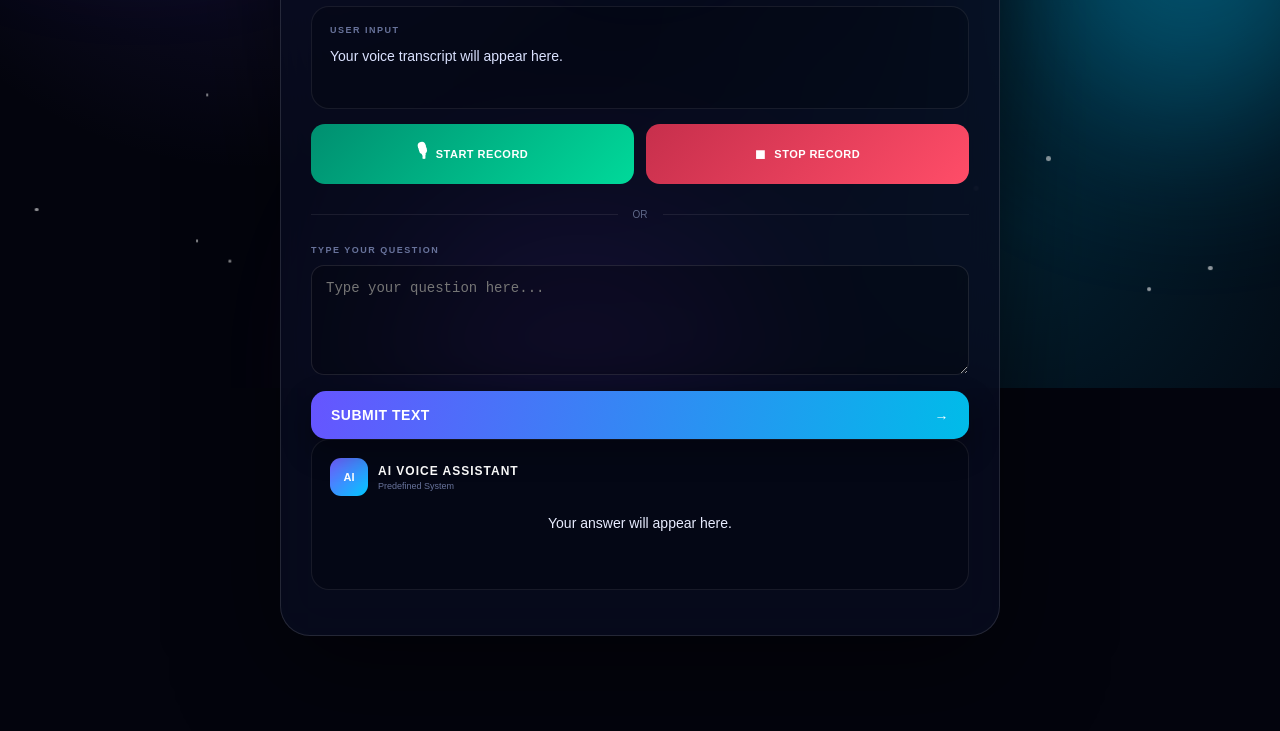
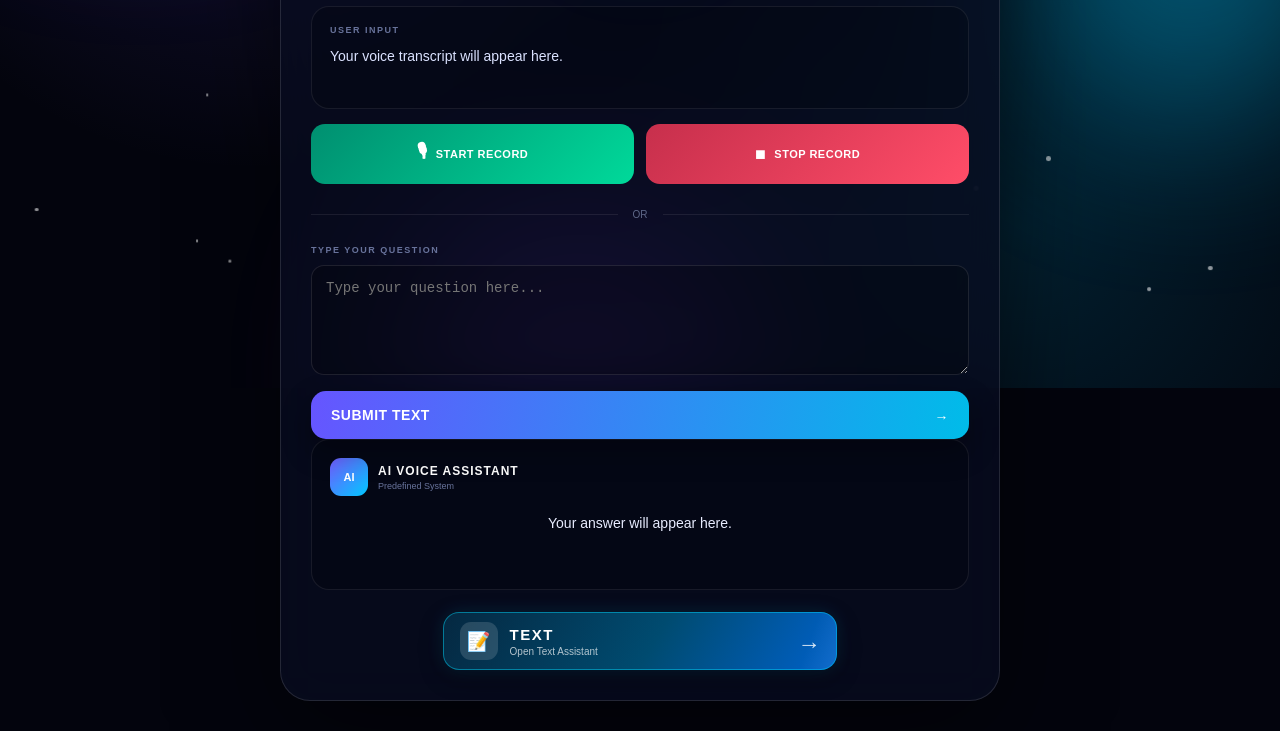
Before and after one commit to na2815772-byte/Bot-2, a plain HTML site: page record.html in a window 1280 px wide. Shown: the part 412-1143 px from the top of the page. Before the commit the page ends 1078 px from the top, so only its background shows below. Drawn offline with Linux system fonts and the light colour scheme; sample sign-in values are in the browser's storage.

Commit message:
Update record.html

```diff
--- a/record.html
+++ b/record.html
@@ -14,17 +14,280 @@
 
 <link rel="stylesheet" href="style.css">
 
+
+<!-- TEXT BUTTON STYLE -->
+
+<style>
+
+.text-page-button {
+
+    width: 60%;
+    max-width: 400px;
+    min-width: 250px;
+
+    height: 58px;
+
+    margin: 22px auto 0;
+
+    padding: 10px 16px;
+
+    display: flex;
+    align-items: center;
+    gap: 12px;
+
+    text-decoration: none;
+    color: #ffffff;
+
+    border: 1px solid rgba(0, 220, 255, 0.45);
+
+    border-radius: 16px;
+
+    background:
+        linear-gradient(
+            120deg,
+            #071a2e,
+            #004b70,
+            #006eff,
+            #6500d4,
+            #071a2e
+        );
+
+    background-size: 300% 300%;
+
+    animation:
+        textButtonColor 6s ease infinite;
+
+    box-shadow:
+        0 7px 24px rgba(0, 0, 0, 0.30),
+        0 0 18px rgba(0, 200, 255, 0.15);
+
+    position: relative;
+
+    overflow: hidden;
+
+    cursor: pointer;
+
+    transition:
+        transform 0.3s ease,
+        box-shadow 0.3s ease,
+        border-color 0.3s ease;
+
+}
+
+
+@keyframes textButtonColor {
+
+    0% {
+        background-position: 0% 50%;
+    }
+
+    50% {
+        background-position: 100% 50%;
+    }
+
+    100% {
+        background-position: 0% 50%;
+    }
+
+}
+
+
+.text-page-button::before {
+
+    content: "";
+
+    position: absolute;
+
+    top: 0;
+    left: -120%;
+
+    width: 70%;
+    height: 100%;
+
+    background:
+        linear-gradient(
+            90deg,
+            transparent,
+            rgba(255,255,255,0.28),
+            transparent
+        );
+
+    transform: skewX(-20deg);
+
+    animation:
+        textButtonShine 4s infinite;
+
+}
+
+
+@keyframes textButtonShine {
+
+    0% {
+        left: -120%;
+    }
+
+    45% {
+        left: 130%;
+    }
+
+    100% {
+        left: 130%;
+    }
+
+}
+
+
+.text-page-button:hover {
+
+    transform: translateY(-3px);
+
+    border-color:
+        rgba(255,255,255,0.80);
+
+    box-shadow:
+        0 10px 30px rgba(0,0,0,0.40),
+        0 0 25px rgba(0,200,255,0.25);
+
+}
+
+
+.text-page-button:active {
+
+    transform: scale(0.97);
+
+}
+
+
+.text-page-icon {
+
+    width: 38px;
+    height: 38px;
+
+    display: flex;
+
+    align-items: center;
+    justify-content: center;
+
+    border-radius: 11px;
+
+    background:
+        rgba(255,255,255,0.14);
+
+    font-size: 19px;
+
+    flex-shrink: 0;
+
+    position: relative;
+
+    z-index: 2;
+
+}
+
+
+.text-page-content {
+
+    display: flex;
+
+    flex-direction: column;
+
+    flex: 1;
+
+    text-align: left;
+
+    position: relative;
+
+    z-index: 2;
+
+}
+
+
+.text-page-content strong {
+
+    font-size: 15px;
+
+    letter-spacing: 1.5px;
+
+}
+
+
+.text-page-content small {
+
+    margin-top: 3px;
+
+    font-size: 10px;
+
+    opacity: 0.70;
+
+}
+
+
+.text-page-arrow {
+
+    font-size: 23px;
+
+    opacity: 0.85;
+
+    position: relative;
+
+    z-index: 2;
+
+    transition:
+        transform 0.3s ease;
+
+}
+
+
+.text-page-button:hover
+.text-page-arrow {
+
+    transform:
+        translateX(6px);
+
+}
+
+
+@media (max-width: 600px) {
+
+    .text-page-button {
+
+        width: 70%;
+
+        min-width: 230px;
+
+        height: 55px;
+
+        padding: 9px 13px;
+
+    }
+
+    .text-page-icon {
+
+        width: 35px;
+        height: 35px;
+
+        font-size: 17px;
+
+    }
+
+}
+
+</style>
+
 </head>
+
 
 <body data-page="record">
 
 <div class="background">
+
     <div class="glow glow-one"></div>
     <div class="glow glow-two"></div>
     <div class="glow glow-three"></div>
+
 </div>
 
 <div id="particles"></div>
+
 
 <!-- Menu Button -->
 
@@ -33,10 +296,13 @@
     id="menuButton"
     aria-label="Open menu"
 >
+
     <span></span>
     <span></span>
     <span></span>
+
 </button>
+
 
 <!-- Menu -->
 
@@ -49,41 +315,66 @@
         </div>
 
         <div>
+
             <strong>Neloy AI</strong>
-                <small>Voice Assistant</small>
+
+            <small>
+                Voice Assistant
+            </small>
+
         </div>
 
     </div>
+
 
     <a
         href="help.html"
         class="menu-item"
     >
+
         <span>❓</span>
-            <span>Help Center</span>
+
+        <span>
+            Help Center
+        </span>
+
     </a>
+
 
     <button
         class="menu-item"
         id="plusButton"
     >
+
         <span>✨</span>
-            <span>Plus</span>
+
+        <span>
+            Plus
+        </span>
+
     </button>
+
 
     <button
         class="menu-item"
         id="logoutButton"
     >
+
         <span>🚪</span>
-            <span>Logout</span>
+
+        <span>
+            Logout
+        </span>
+
     </button>
 
 </div>
 
+
 <main class="assistant-page">
 
     <section class="assistant-card">
+
 
         <!-- Header -->
 
@@ -92,13 +383,18 @@
             <div>
 
                 <div class="status-badge">
+
                     <span class="status-dot"></span>
+
                     ONLINE
+
                 </div>
+
 
                 <h1>
                     Neloy AI
                 </h1>
+
 
                 <p>
                     Voice Assistant
@@ -108,6 +404,7 @@
 
         </div>
 
+
         <!-- AI Orb -->
 
         <div
@@ -116,13 +413,16 @@
         >
 
             <div class="orb-ring ring-one"></div>
+
             <div class="orb-ring ring-two"></div>
+
 
             <div class="orb-inner">
                 AI
             </div>
 
         </div>
+
 
         <div
             class="recording-status"
@@ -131,6 +431,7 @@
             Ready
         </div>
 
+
         <!-- Transcript -->
 
         <div class="transcript-card">
@@ -138,6 +439,7 @@
             <div class="section-label">
                 USER INPUT
             </div>
+
 
             <div
                 id="liveTranscript"
@@ -148,6 +450,7 @@
 
         </div>
 
+
         <!-- Record Buttons -->
 
         <div class="record-controls">
@@ -156,6 +459,7 @@
                 id="startRecord"
                 class="control-button start-button"
             >
+
                 <span class="control-icon">
                     🎙
                 </span>
@@ -163,12 +467,15 @@
                 <span>
                     START RECORD
                 </span>
+
             </button>
+
 
             <button
                 id="stopRecord"
                 class="control-button stop-button"
             >
+
                 <span class="control-icon">
                     ■
                 </span>
@@ -176,9 +483,11 @@
                 <span>
                     STOP RECORD
                 </span>
+
             </button>
 
         </div>
+
 
         <!-- Audio -->
 
@@ -191,26 +500,41 @@
                 RECORDING
             </div>
 
+
             <audio
                 id="audioPlayer"
                 controls
             ></audio>
 
+
             <button
                 id="submitRecord"
                 class="main-button"
             >
-                    <span>SUBMIT RECORD</span>
-                    <span>🚀</span>
+
+                <span>
+                    SUBMIT RECORD
+                </span>
+
+                <span>
+                    🚀
+                </span>
+
             </button>
 
         </div>
 
+
         <!-- Divider -->
 
         <div class="divider">
-                <span>OR</span>
+
+            <span>
+                OR
+            </span>
+
         </div>
+
 
         <!-- Text -->
 
@@ -220,20 +544,30 @@
                 TYPE YOUR QUESTION
             </div>
 
+
             <textarea
                 id="textQuestion"
                 placeholder="Type your question here..."
             ></textarea>
 
+
             <button
                 id="submitText"
                 class="main-button"
             >
-                    <span>SUBMIT TEXT</span>
-                    <span>→</span>
+
+                <span>
+                    SUBMIT TEXT
+                </span>
+
+                <span>
+                    →
+                </span>
+
             </button>
 
         </div>
+
 
         <!-- Loading -->
 
@@ -246,11 +580,13 @@
             <div></div>
             <div></div>
 
+
             <span>
                 Searching my system...
             </span>
 
         </div>
+
 
         <!-- AI Answer -->
 
@@ -262,7 +598,9 @@
                     AI
                 </div>
 
+
                 <div>
+
                     <strong>
                         AI VOICE ASSISTANT
                     </strong>
@@ -270,9 +608,11 @@
                     <small>
                         Predefined System
                     </small>
+
                 </div>
 
             </div>
+
 
             <div
                 id="aiAnswer"
@@ -283,14 +623,49 @@
 
         </div>
 
+
         <div
             id="assistantMessage"
             class="message-box"
         ></div>
 
+
+        <!-- TEXT PAGE REDIRECT -->
+
+        <a
+            href="text.html"
+            class="text-page-button"
+        >
+
+            <span class="text-page-icon">
+                📝
+            </span>
+
+
+            <span class="text-page-content">
+
+                <strong>
+                    TEXT
+                </strong>
+
+                <small>
+                    Open Text Assistant
+                </small>
+
+            </span>
+
+
+            <span class="text-page-arrow">
+                →
+            </span>
+
+        </a>
+
+
     </section>
 
 </main>
+
 
 <script src="script.js"></script>
 
```
Lines whose indentation alone changed are shown as unchanged.
